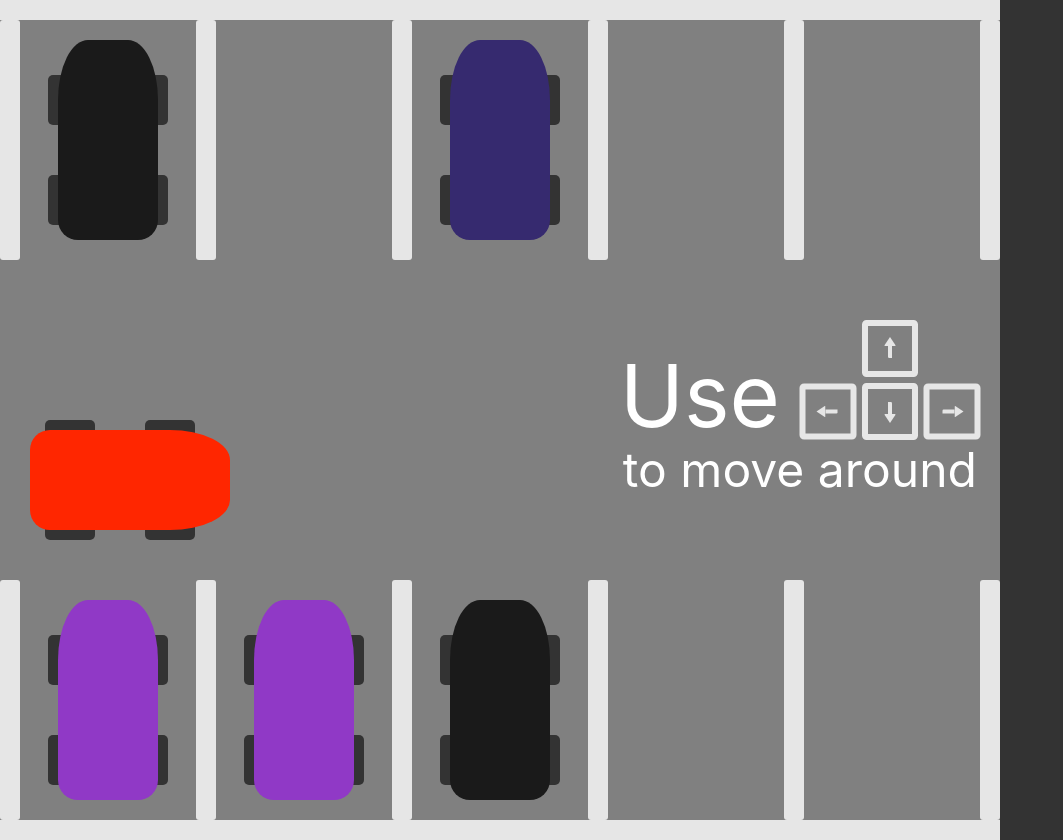
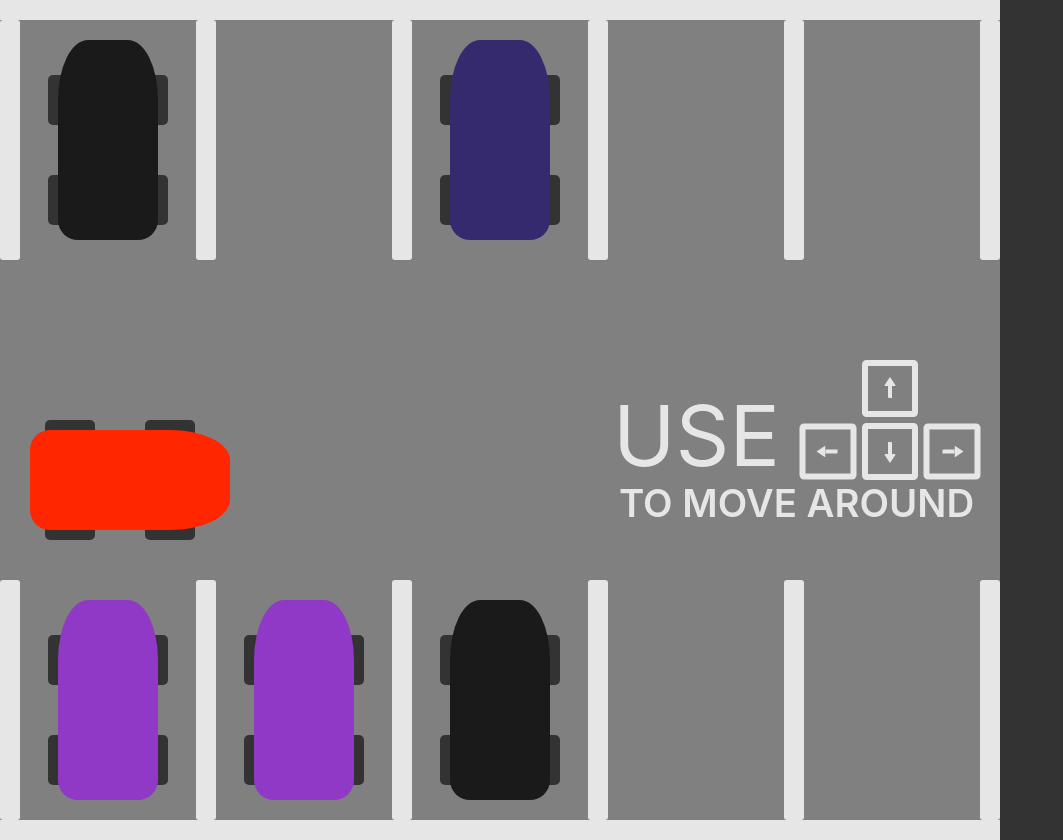
Before and after one commit to christianambukita/parking-simulator, a React app: page / in a window 1280 px wide. Shown: the whole page, without its empty margins (0-1063 px from the left). Built offline with nearby package versions, Linux system fonts and the light colour scheme.

Commit message:
Edit instruction

```diff
--- a/src/components/Instruction.js
+++ b/src/components/Instruction.js
@@ -5,7 +5,7 @@ export default function Instrucion() {
 	return (
 		<div className='instruction-container flex-container'>
 			<div className='flex-container i-top'>
-				<span className='instruction-use'>Use</span>
+				<p className='i-text-big'>USE</p>
 
 				<div className='keys'>
 					<div className='key k-top flex-container'>
@@ -34,7 +34,7 @@ export default function Instrucion() {
 					</div>
 				</div>
 			</div>
-			to move around
+			<p className='i-text'>TO MOVE AROUND</p>
 		</div>
 	);
 }
--- a/src/css/Instruction.css
+++ b/src/css/Instruction.css
@@ -1,8 +1,8 @@
 .instruction-container {
 	position: absolute;
 	right: 20px;
-	top: 40%;
-	color: white;
+	top: 45%;
+	color: var(--road-line);
 	font-size: 3em;
 	flex-direction: column;
 }
@@ -65,9 +65,17 @@
 	border-bottom-left-radius: 0.2em;
 }
 
-.instruction-use {
-	font-size: 1.8em;
+.i-text-big {
+	margin: 0;
+	padding: 0;
+	font-size: 1.75em;
 	margin-right: 20px;
+}
+.i-text {
+	margin: 0;
+	padding: 0;
+	font-weight: 600;
+	font-size: 0.8em;
 }
 .i-top {
 	margin-bottom: -30px;
```
